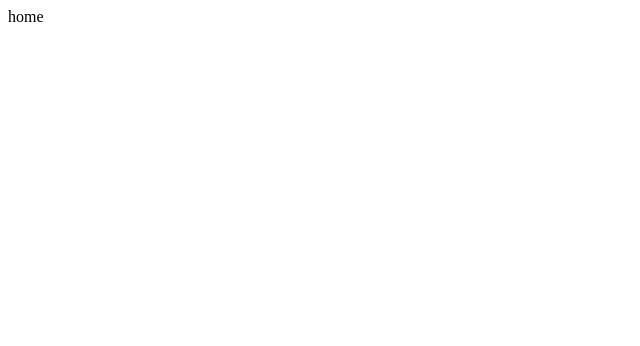
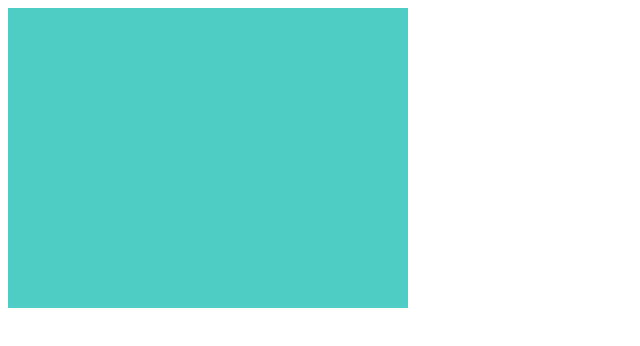
Before and after one commit to pnavarrc/polygoons, a Next.js app: page / in a window 1280 px wide. Shown: the top 346 px of the page, without its empty margins (0-640 px from the left). Built offline with nearby package versions, Linux system fonts and the light colour scheme.

Commit message:
Add components

```diff
--- /dev/null
+++ b/components/Polygoon.js
@@ -0,0 +1,25 @@
+import PropTypes from "prop-types";
+
+function Polygoon({ color, width, height }) {
+  return (
+    <div>
+      <svg width={width} height={height}>
+        <rect width={width} height={height} fill={color} />
+      </svg>
+    </div>
+  );
+}
+
+Polygoon.propTypes = {
+  color: PropTypes.string,
+  height: PropTypes.number,
+  width: PropTypes.number
+};
+
+Polygoon.defaultProps = {
+  color: "#556270",
+  height: 300,
+  width: 400
+};
+
+export default Polygoon;
--- a/pages/index.js
+++ b/pages/index.js
@@ -1,5 +1,11 @@
+import Polygoon from "../components/Polygoon";
+
 function Home() {
-  return <div>home</div>;
+  return (
+    <div>
+      <Polygoon color={"#4ECDC4"} />
+    </div>
+  );
 }
 
 export default Home;
```
Also changed, not shown: 1 other file (tests, documents, lock files or other folders).
